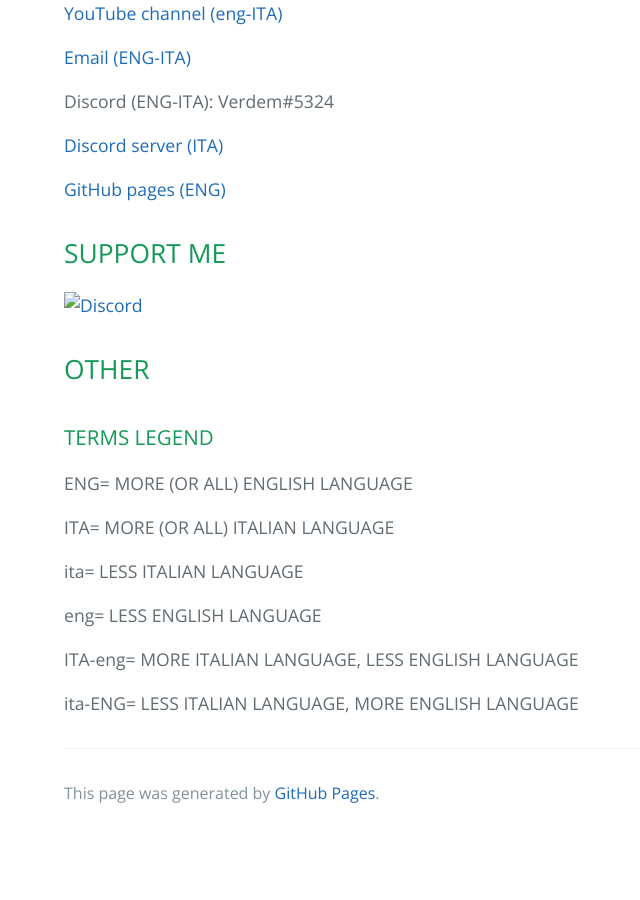
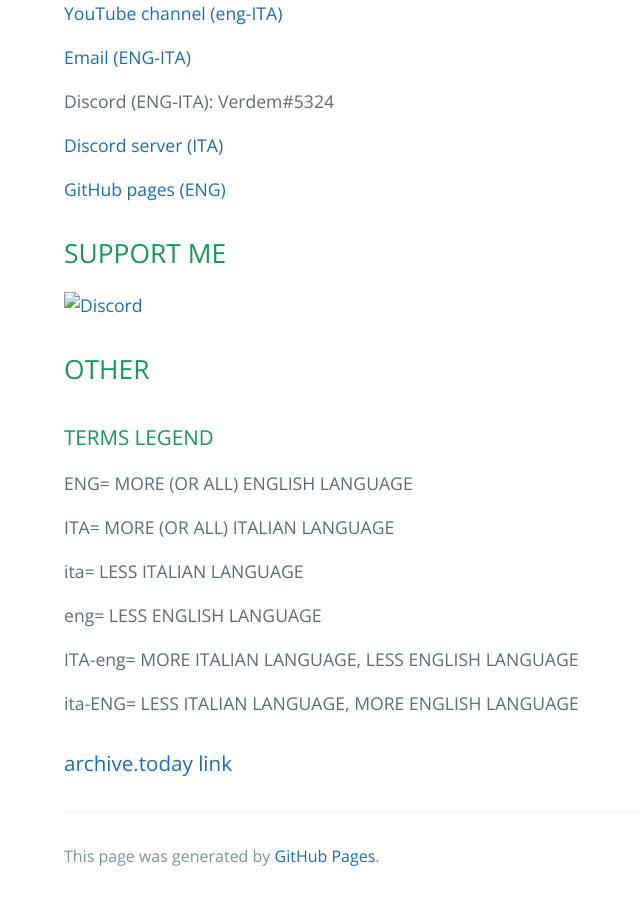
Before and after one commit to Verdem-crypto/verdem-crypto.github.io, a Jekyll site: the page built from index.md, in a window 1280 px wide and 900 px high, scrolled down 2589 px. Shown: the whole window, without its empty margins (160-800 px from the left). Built offline with Jekyll 4.4.1, drawn with Linux system fonts in a browser that asks for light colours; our own code applies the rules of GitHub Pages for plain Markdown files; before the commit the page ends 3426 px from its top, so only the background shows below that.

Commit message:
Update index.md

```diff
--- a/index.md
+++ b/index.md
@@ -85,3 +85,5 @@
 ITA-eng= MORE ITALIAN LANGUAGE, LESS ENGLISH LANGUAGE
 
 ita-ENG= LESS ITALIAN LANGUAGE, MORE ENGLISH LANGUAGE
+
+### [archive.today link](http://archive.today/eBySX)
```
